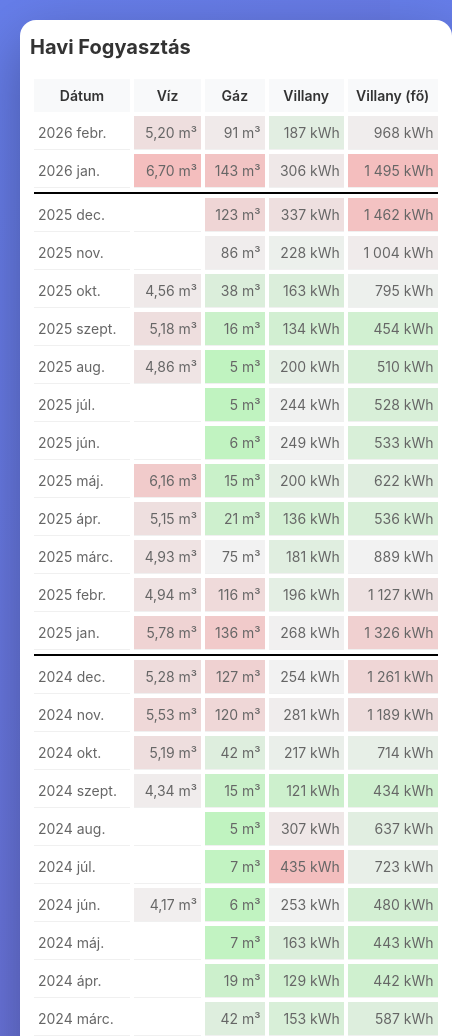
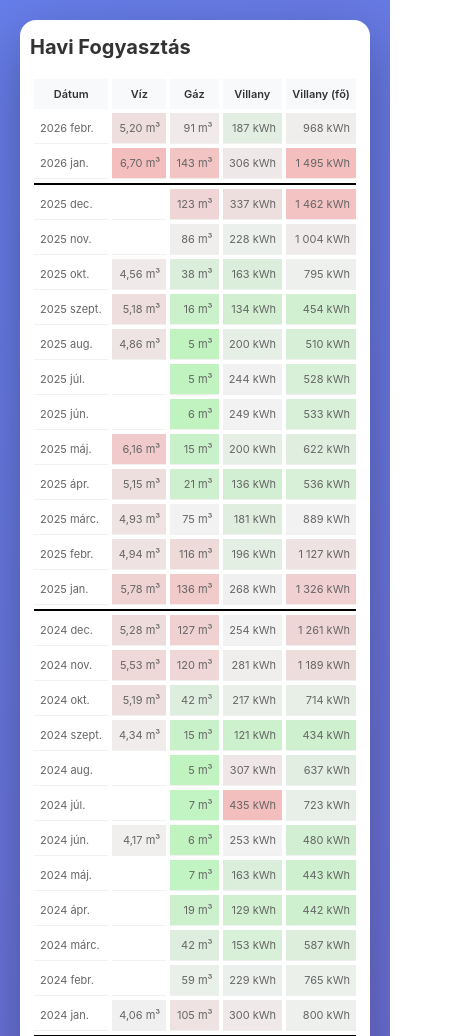
Before and after one commit to FaragoDavid/rezsi, a website built with Vite: page src/index.html in a window 390 px wide. Shown: the top 1036 px of the page, 452 px wide, since content can reach past the window. Built offline with nearby package versions, Linux system fonts and the light colour scheme.

Commit message:
Make table font size scale with viewport width
- Use clamp(11px, 2.5vw, 14px) for responsive font sizing
- Remove fixed font-size overrides in media query
- Font scales fluidly between 11px-14px based on screen width

```diff
--- a/src/styles.css
+++ b/src/styles.css
@@ -2,6 +2,12 @@
   margin: 0;
   padding: 0;
   box-sizing: border-box;
+}
+
+html,
+body {
+  overflow-x: hidden;
+  max-width: 100vw;
 }
 
 body {
@@ -113,6 +119,7 @@ p {
 /* Utility Dashboard */
 .container {
   max-width: 1400px;
+  width: 100%;
 }
 
 .cards-container {
@@ -120,6 +127,12 @@ p {
   grid-template-columns: 1fr 1fr;
   gap: 20px;
   align-items: start;
+  width: 100%;
+}
+
+.card {
+  min-width: 0;
+  overflow: hidden;
 }
 
 .header {
@@ -240,6 +253,12 @@ p {
   text-align: left;
 }
 
+.table-container {
+  overflow-x: auto;
+  -webkit-overflow-scrolling: touch;
+  width: 100%;
+}
+
 #utility-table thead {
   background: #f8f9fa;
   border-bottom: 2px solid #e0e0e0;
@@ -249,7 +268,7 @@ p {
   padding: 12px 20px;
   font-weight: 600;
   color: #333;
-  font-size: 14px;
+  font-size: clamp(11px, 2.5vw, 14px);
   text-align: center;
 }
 
@@ -257,7 +276,7 @@ p {
   padding: 12px 20px;
   border-bottom: 1px solid #f0f0f0;
   color: #666;
-  font-size: 14px;
+  font-size: clamp(11px, 2.5vw, 14px);
 }
 
 #utility-table tbody tr:hover {
@@ -315,12 +334,8 @@ p {
     grid-template-columns: 1fr;
   }
 
-  #utility-table {
-    font-size: 12px;
-  }
-
   #utility-table th,
   #utility-table td {
-    padding: 8px 4px;
+    padding: 8px 6px;
   }
 }
--- a/src/templates/utility-table.js
+++ b/src/templates/utility-table.js
@@ -1,6 +1,7 @@
 export const utilityTableTemplate = (strings) => `
 <div class="card">
   <h2>${strings.dashboard.heading}</h2>
+  <div class="table-container">
     <table id="utility-table">
         <thead>
           <tr>
@@ -18,4 +19,5 @@ export const utilityTableTemplate = (strings) => `
         </tbody>
       </table>
   </div>
+</div>
 `;
```
Lines whose indentation alone changed are shown as unchanged.
